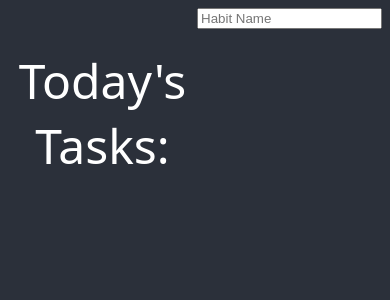
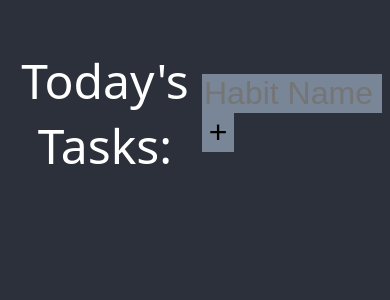
Before and after one commit to ItsGoldMonke/Habby, a Vue app in the folder client/: page / in a window 390 px wide. Shown: the top 300 px of the page. Built offline with nearby package versions, Linux system fonts and the light colour scheme.

Commit message:
fix: add fallback to randomUUID for mobile testing, and update REAMDME

```diff
--- a/client/src/components/TodayView.vue
+++ b/client/src/components/TodayView.vue
@@ -31,7 +31,7 @@ watch(habits, (newHabits) => {
 
 function addHabit(name: string) {
   const habit: Habit = {
-    id: crypto.randomUUID(),
+    id: crypto?.randomUUID?.() ?? `${Date.now()}-${Math.random().toString(16).slice(2)}`,
     name,
     label: 'Every Day',
     currentStreak: 0,
@@ -73,12 +73,16 @@ function toggleHabit(id: string) {
 <template>
   <section>
     <div class="top-bar">
+
       <h1>Today's Tasks:</h1>
       <form @submit.prevent="addHabit(($event.target as HTMLFormElement).habitName.value.trim());
 ($event.target as HTMLFormElement).reset();">
         <input name="habitName" placeholder="Habit Name" required autocomplete="off" maxlength="20" />
+        <input class="submitinp" type="submit" value="+" />
       </form>
+
     </div>
+
     <div class="habit-grid">
       <HabitCard @toggle="toggleHabit" @remove="removeHabit" v-for="habit in habits" :habit="habit"/>
     </div>
@@ -86,10 +90,26 @@ function toggleHabit(id: string) {
 </template>
 
 <style scoped>
+
+
 .top-bar {
   display: flex;
+  align-items: center;
   flex-direction: row;
-  justify-content: space-evenly;
+  justify-content: space-around;
+}
+
+.top-bar input {
+  font-size: 2rem;
+  background: #788697;
+  border: none;
+  outline: none;
+  align-content: center;
+  width: 11rem;
+}
+
+.top-bar .submitinp {
+  width: 2rem;
 }
 
 h1 {
```
Also changed, not shown: 1 other file (tests, documents, lock files or other folders).
